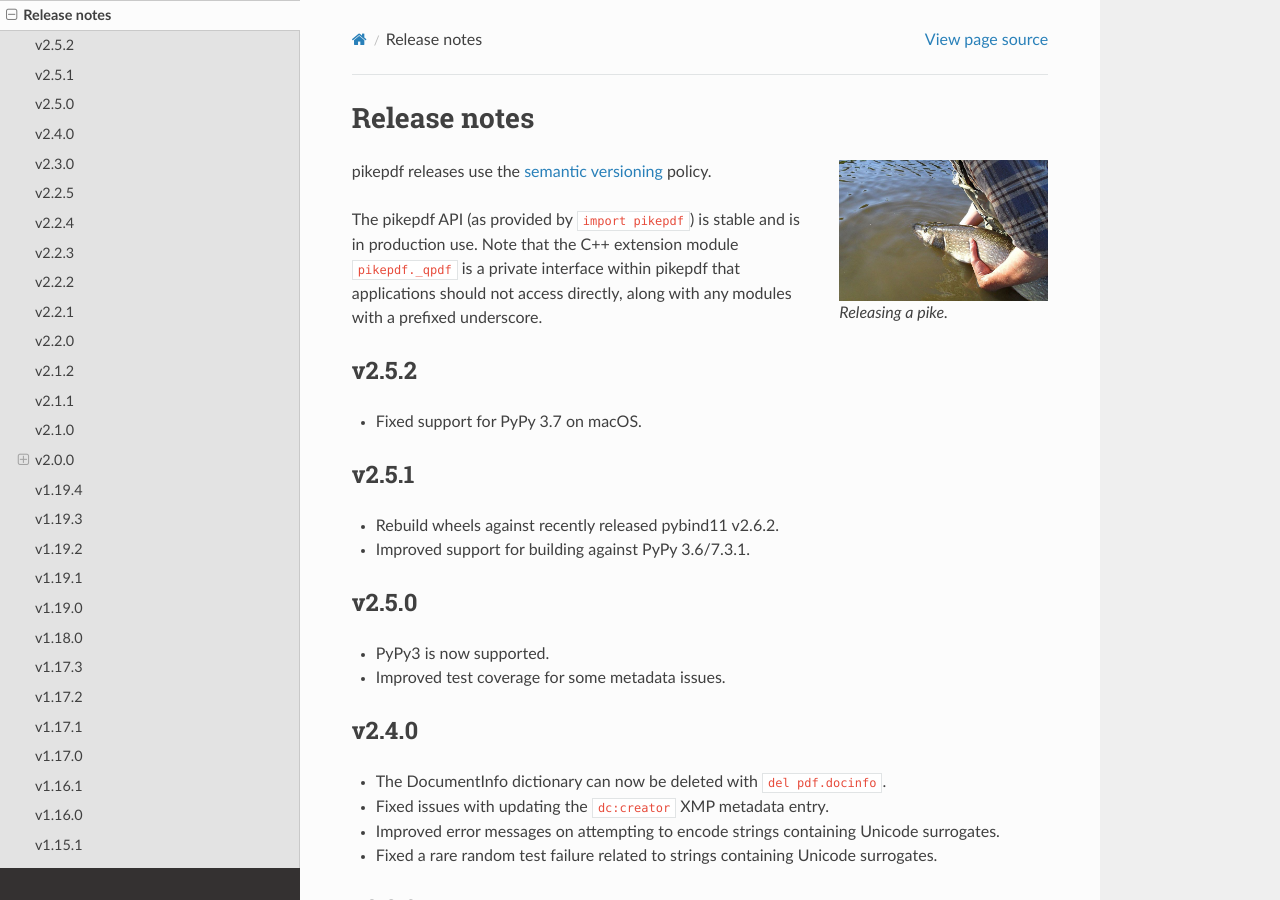
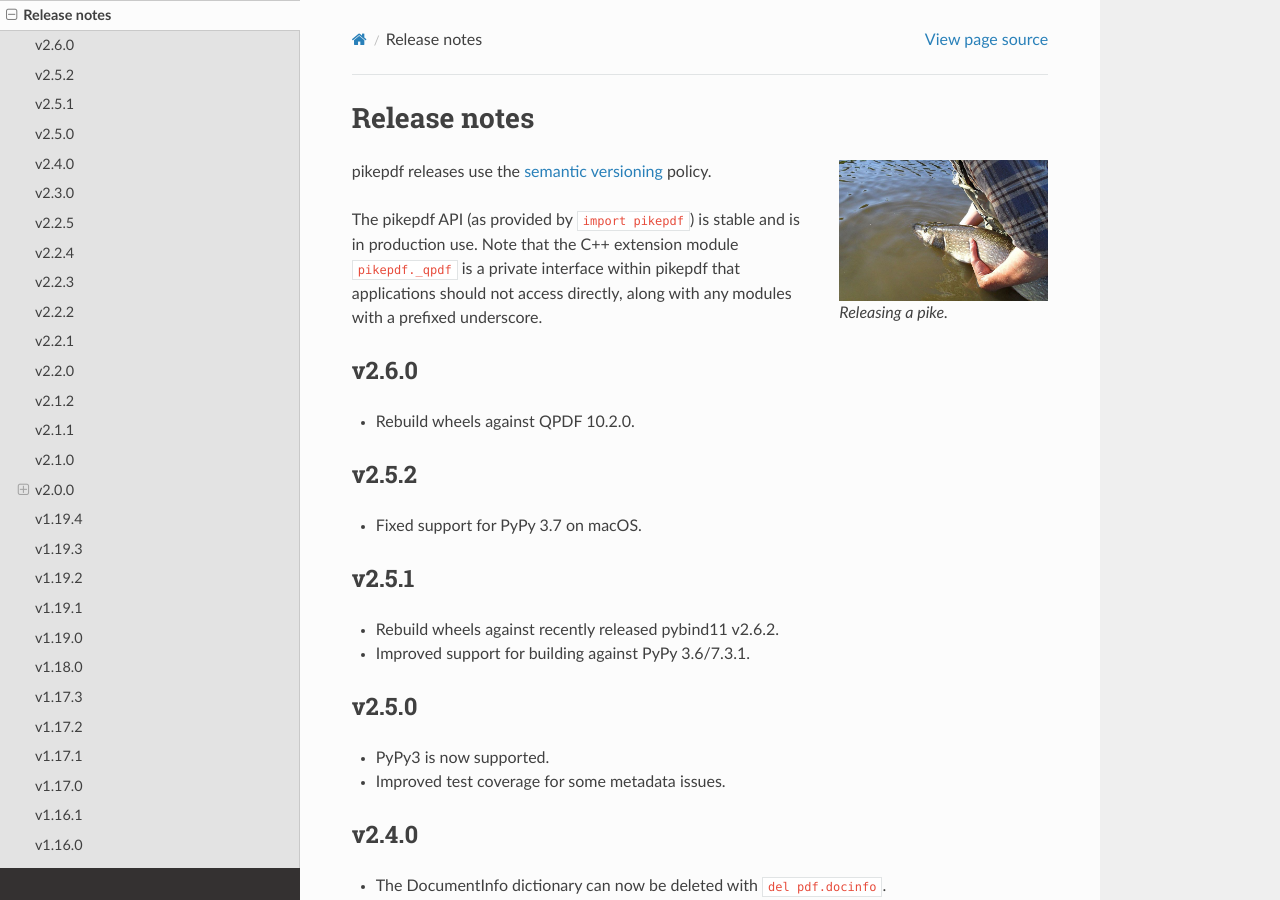
Before and after one commit to pikepdf/pikepdf, a Sphinx documentation site: the page built from docs/release_notes.rst, in a window 1280 px wide and 900 px high. Built offline with Sphinx 7.4.7 and the Read the Docs theme 2.0.0, drawn with Linux system fonts in a browser that asks for light colours; the version number could not be read and is left out.

Commit message:
v2.6.0 release notes

```diff
--- a/docs/release_notes.rst
+++ b/docs/release_notes.rst
@@ -17,6 +17,11 @@ The pikepdf API (as provided by ``import pikepdf``) is stable and
 is in production use. Note that the C++ extension module
 ``pikepdf._qpdf`` is a private interface within pikepdf that applications
 should not access directly, along with any modules with a prefixed underscore.
+
+v2.6.0
+======
+
+-  Rebuild wheels against QPDF 10.2.0.
 
 v2.5.2
 ======
```
